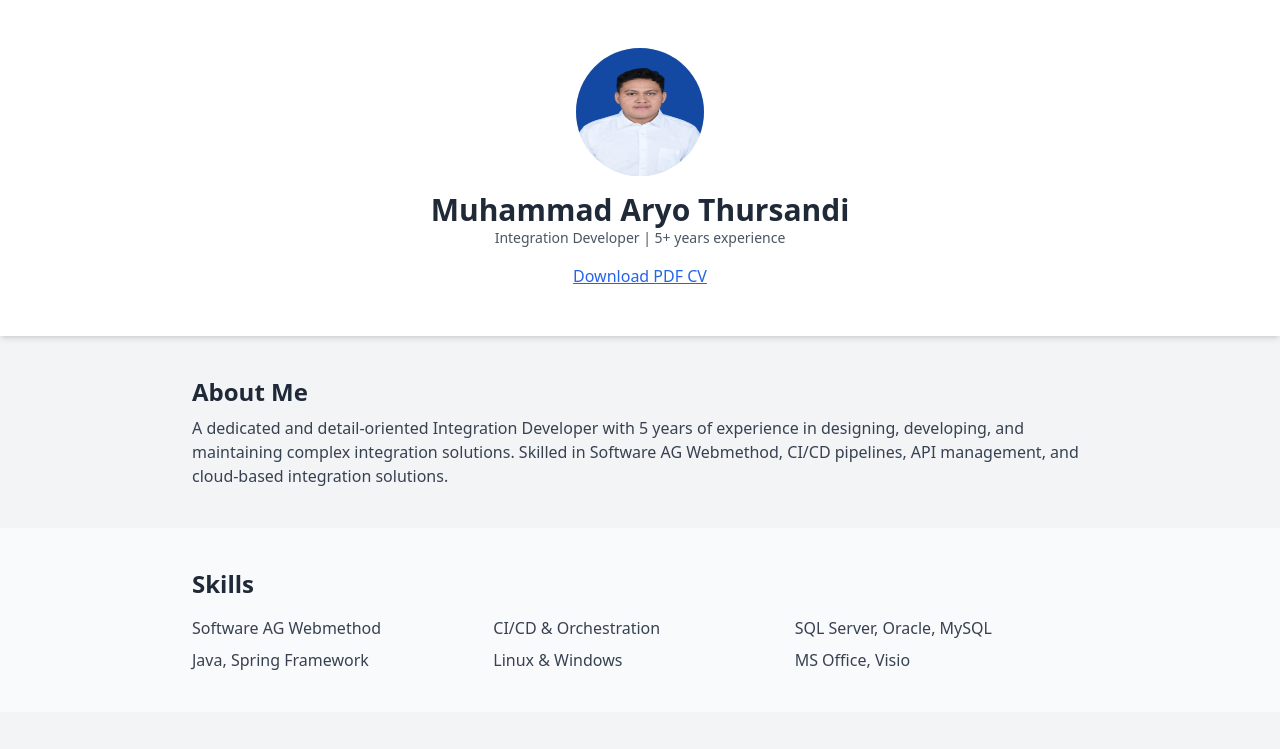
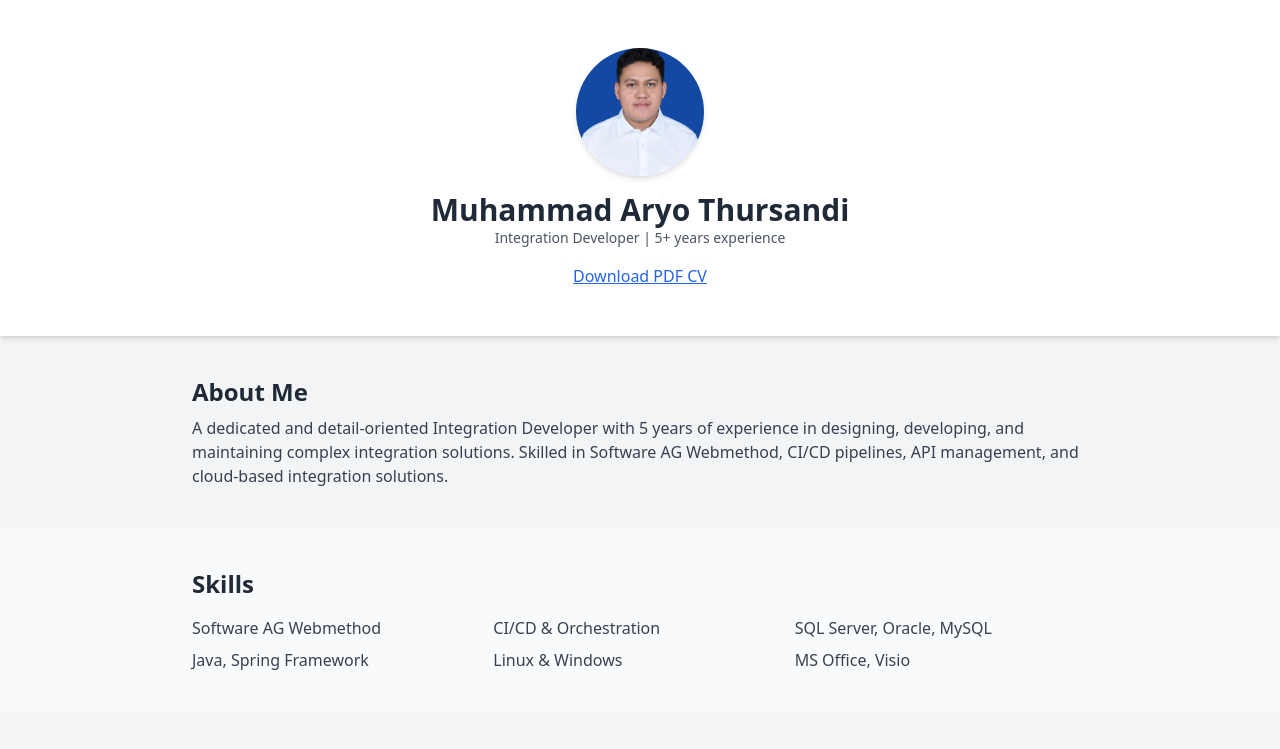
Before and after one commit to thursandi/resume, a plain HTML site: page index.html in a window 1280 px wide. Shown: the top 749 px of the page. Drawn offline with nearby package versions, Linux system fonts and the light colour scheme.

Commit message:
Update index.html

```diff
--- a/index.html
+++ b/index.html
@@ -10,7 +10,7 @@
   <!-- Hero Section -->
   <section class="bg-white py-12 px-4 text-center shadow-md">
     <div class="max-w-3xl mx-auto">
-      <img src="thursandi.jpg" alt="Foto Aryo Thursandi" class="w-32 h-32 mx-auto rounded-full bg-gray-300 mb-4"></img>
+      <img src="thursandi.jpg" alt="Foto Aryo Thursandi" class="w-32 h-32 mx-auto rounded-full object-cover mb-4 shadow-md" />
       <!-- Tempat untuk Foto Profil -->
       <h1 class="text-3xl font-bold">Muhammad Aryo Thursandi</h1>
       <p class="text-sm text-gray-600">Integration Developer | 5+ years experience</p>
```
